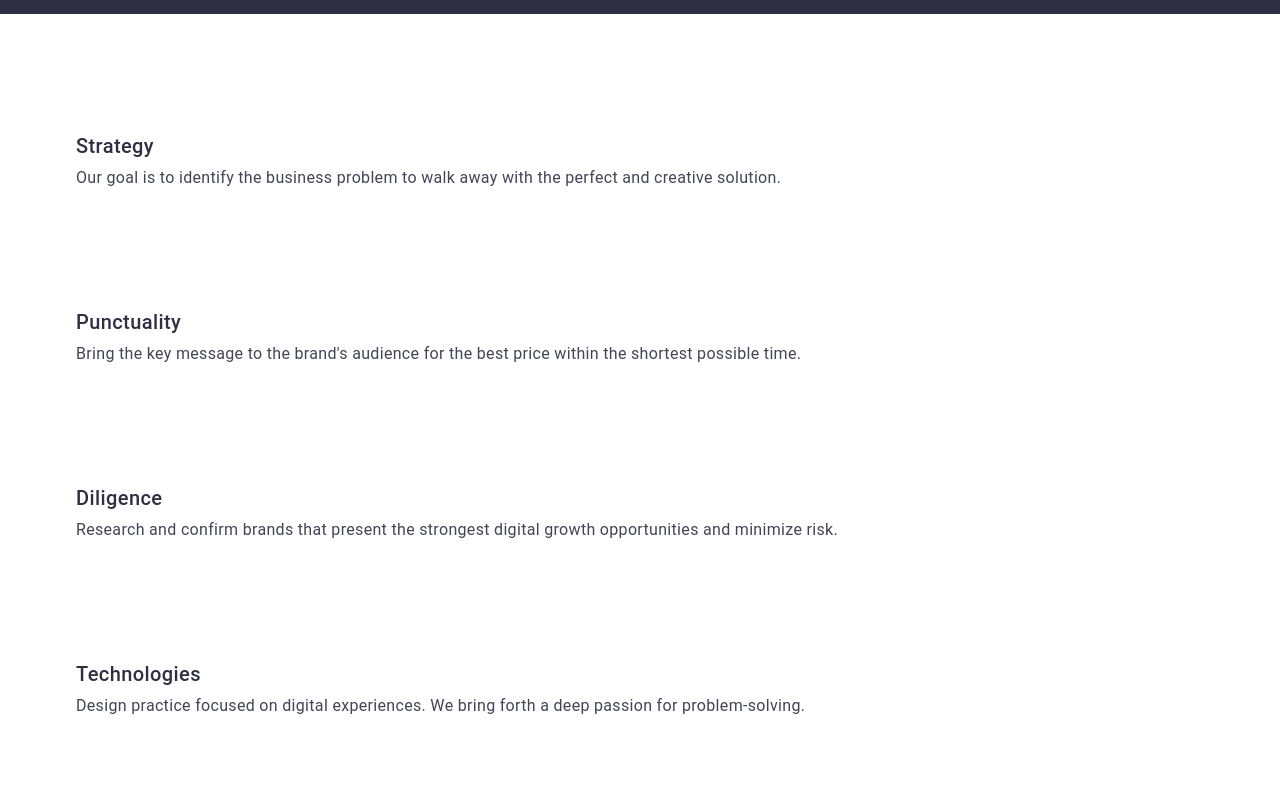
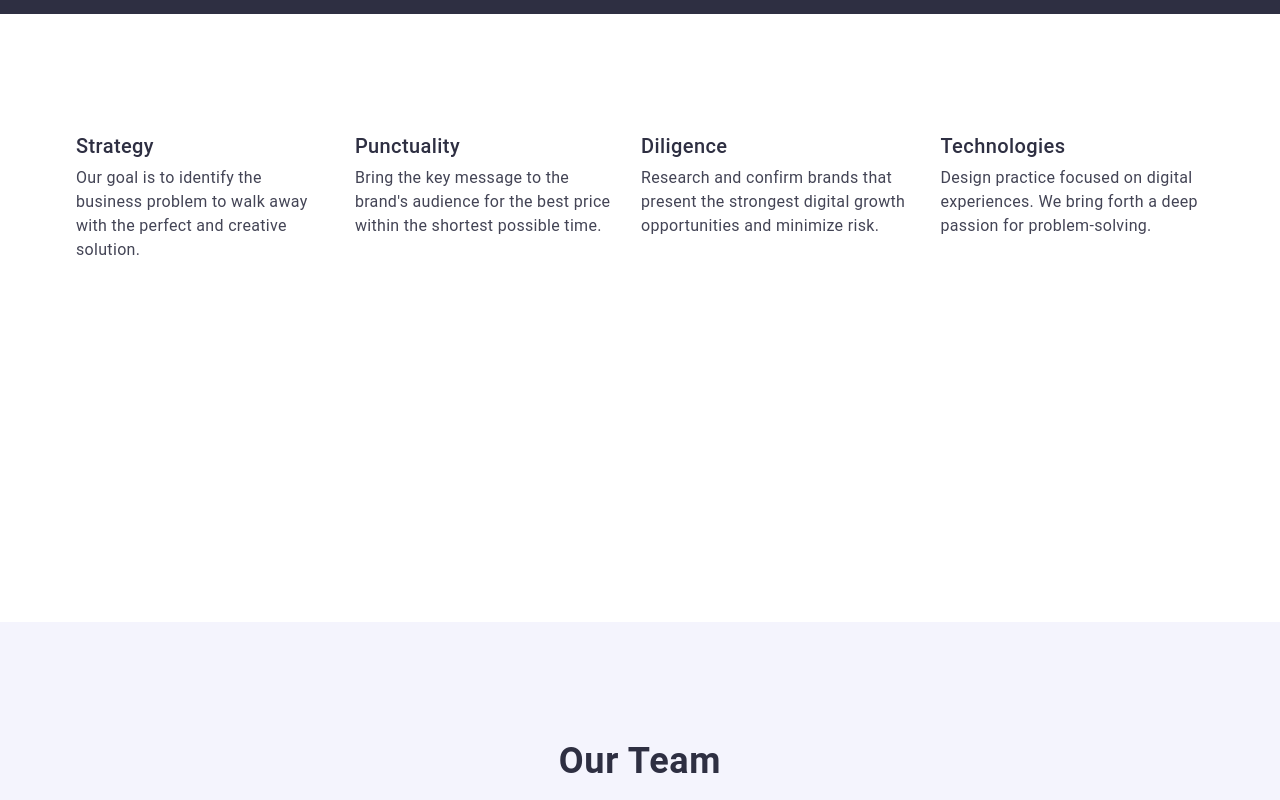
Before and after one commit to AnnaRossova82/goit-markup-hw-03, a plain HTML site: page index.html in a window 1280 px wide. Shown: the part 1100-1900 px from the top of the page. Drawn offline with nearby package versions, Linux system fonts and the light colour scheme.

Commit message:
fifth_try

```diff
--- a/css/styles.css
+++ b/css/styles.css
@@ -275,16 +275,10 @@ button {
 /* ============== SECTION ADVANTAGES ============== */
 
 .advantages-list {
+  display: flex;
   gap: 24px;
-  width: calc((100%-72px) / 4);
   padding-bottom: 120px;
   column-gap: 24px;
-}
-
-.advantage-description {
-  display: flex;
-  gap: 24px;
-  width: calc((100% - 72px) / 4);
 }
 
 .advantages-list-items {
--- a/index.html
+++ b/index.html
@@ -76,43 +76,35 @@
 
           <ul class="advantages-list list">
             <li class="advantages-list-items advantage-show">
-              <div cass="advantage-description">
               <h3 class="advantages-name">Strategy</h3>
               <p class="adventages-description">
                 Our goal is to identify the business problem to walk away with
                 the perfect and creative solution.
               </p>
-              </div>
             </li>
 
             <li class="advantages-list-items advantage-show">
-              <div>
               <h3 class="advantages-name">Punctuality</h3>
               <p class="adventages-description">
-                  Bring the key message to the brand's audience for the best
-                  price within the shortest possible time.
+                Bring the key message to the brand's audience for the best price
+                within the shortest possible time.
               </p>
-              </div>
             </li>
 
             <li class="advantages-list-items advantage-show">
-              <div>
               <h3 class="advantages-name">Diligence</h3>
               <p class="adventages-description">
                 Research and confirm brands that present the strongest digital
                 growth opportunities and minimize risk.
               </p>
-              </div>
             </li>
 
             <li class="advantages-list-items">
-              <div>
               <h3 class="advantages-name">Technologies</h3>
               <p class="adventages-description">
-                  Design practice focused on digital experiences. We bring forth
-                  a deep passion for problem-solving.
+                Design practice focused on digital experiences. We bring forth a
+                deep passion for problem-solving.
               </p>
-              </div>
             </li>
           </ul>
         </div>
```
Lines whose indentation alone changed are shown as unchanged.
